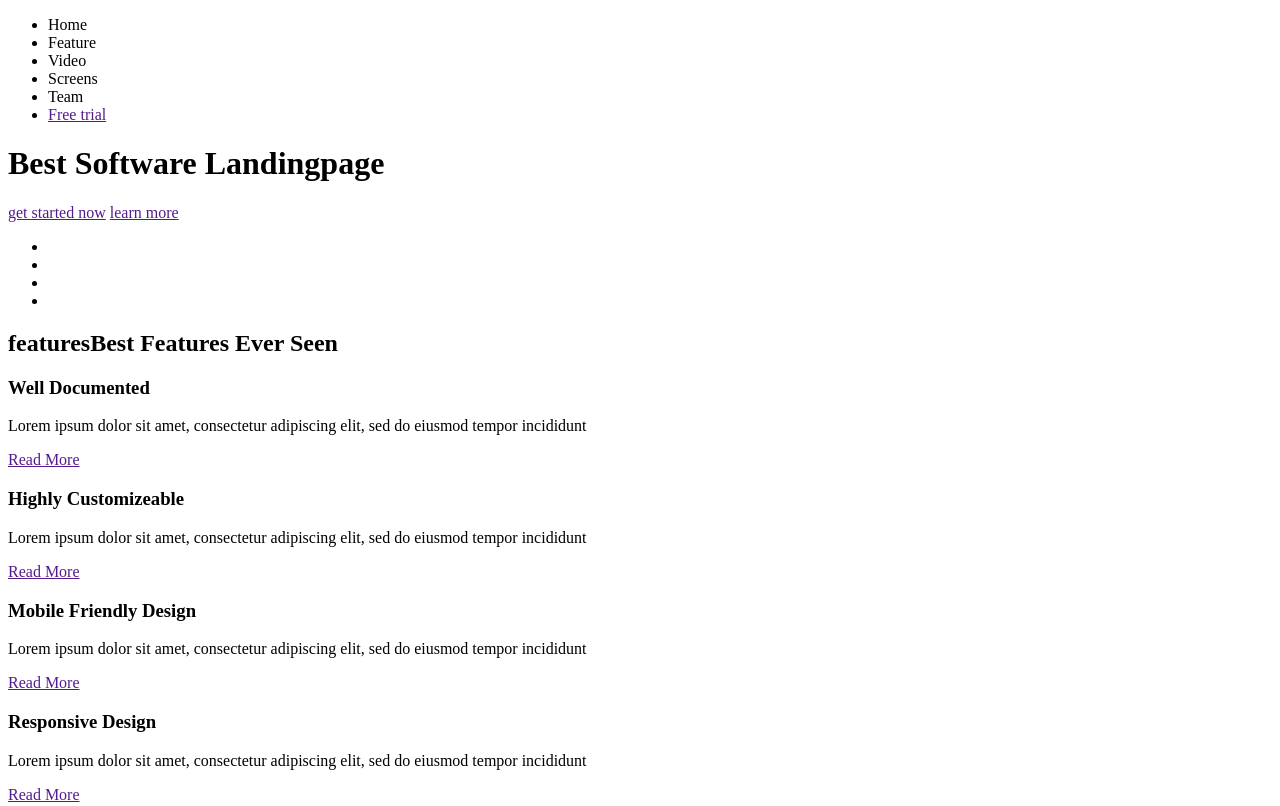
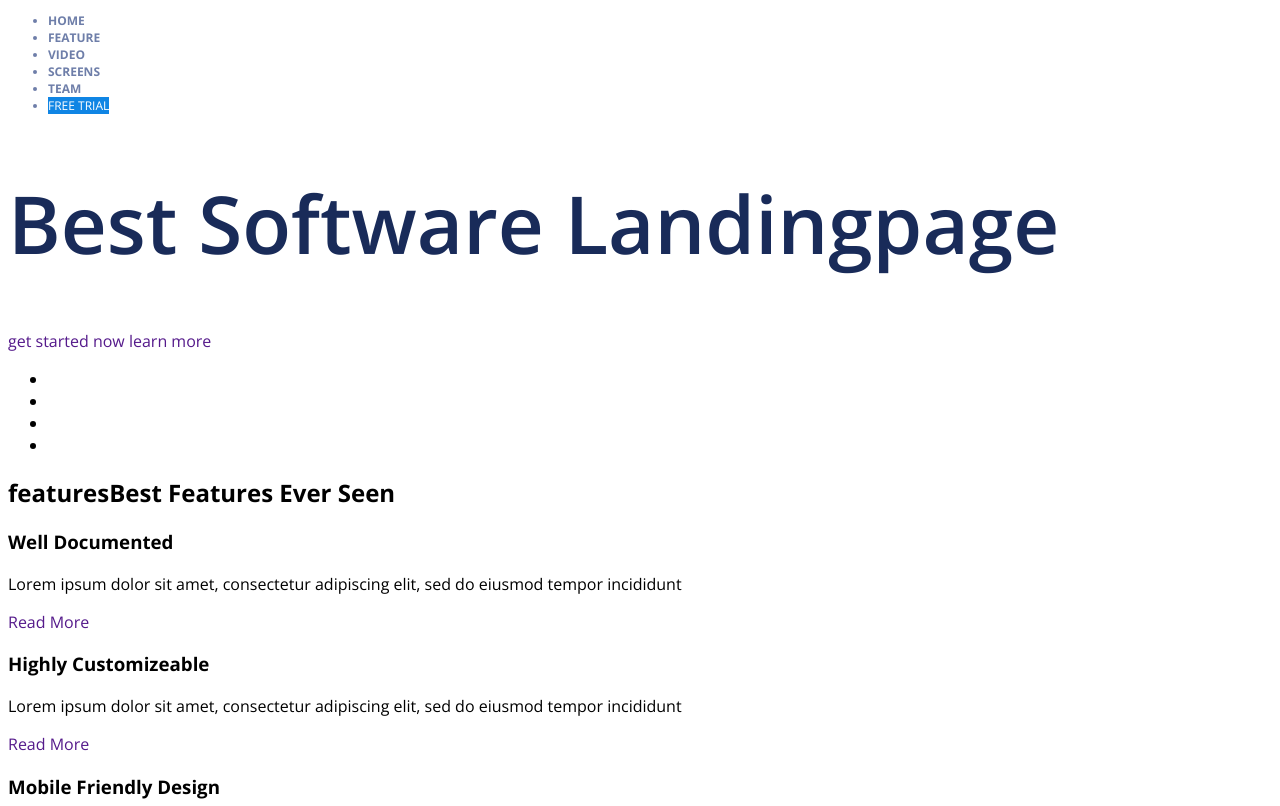
Before and after one commit to red5tart/maket-limpon, a plain HTML site: page index.html in a window 1280 px wide. Shown: the top 806 px of the page. Drawn offline with nearby package versions, Linux system fonts and the light colour scheme.

Commit message:
Lesson 4, add header styles

```diff
--- /dev/null
+++ b/css/style.css
@@ -0,0 +1,22 @@
+body {
+    font-family: 'Open Sans', sans-serif;
+    }
+a {
+    text-decoration: none;
+}
+h1 {
+    font-size: 80px;
+    font-weight: 600;
+    color: #192b59;
+    }
+.nav {
+    font-size: 12px;
+    font-weight: 700;
+    color: #6e7ea9;
+    text-transform: uppercase;
+    }
+.btn-free {
+    color: #fff;
+    font-weight: 400;
+    background-color: #1085e4;
+}
--- a/index.html
+++ b/index.html
@@ -5,18 +5,20 @@
     <meta name="viewport" content="width=device-width, initial-scale=1.0">
     <meta http-equiv="X-UA-Compatible" content="ie=edge">
     <title>Limpon</title>
+    <link href="https://fonts.googleapis.com/css?family=Open+Sans:400,600,700,800" rel="stylesheet">
+    <link rel="stylesheet" href="css/style.css">
 </head>
 <body>
     <div>
         <div>
             <a href=""></a>
-            <ul class="nav"">
+            <ul class="nav">
                 <li>Home</li>
                 <li>Feature</li>
                 <li>Video</li>
                 <li>Screens</li>
                 <li>Team</li>
-                <li><a href="">Free trial</a></li>
+                <li><a href="" class="btn-free">Free trial</a></li>
             </ul>
         </div>
         <h1>Best Software Landingpage</h1>
```
Also changed, not shown: 1 other file.
